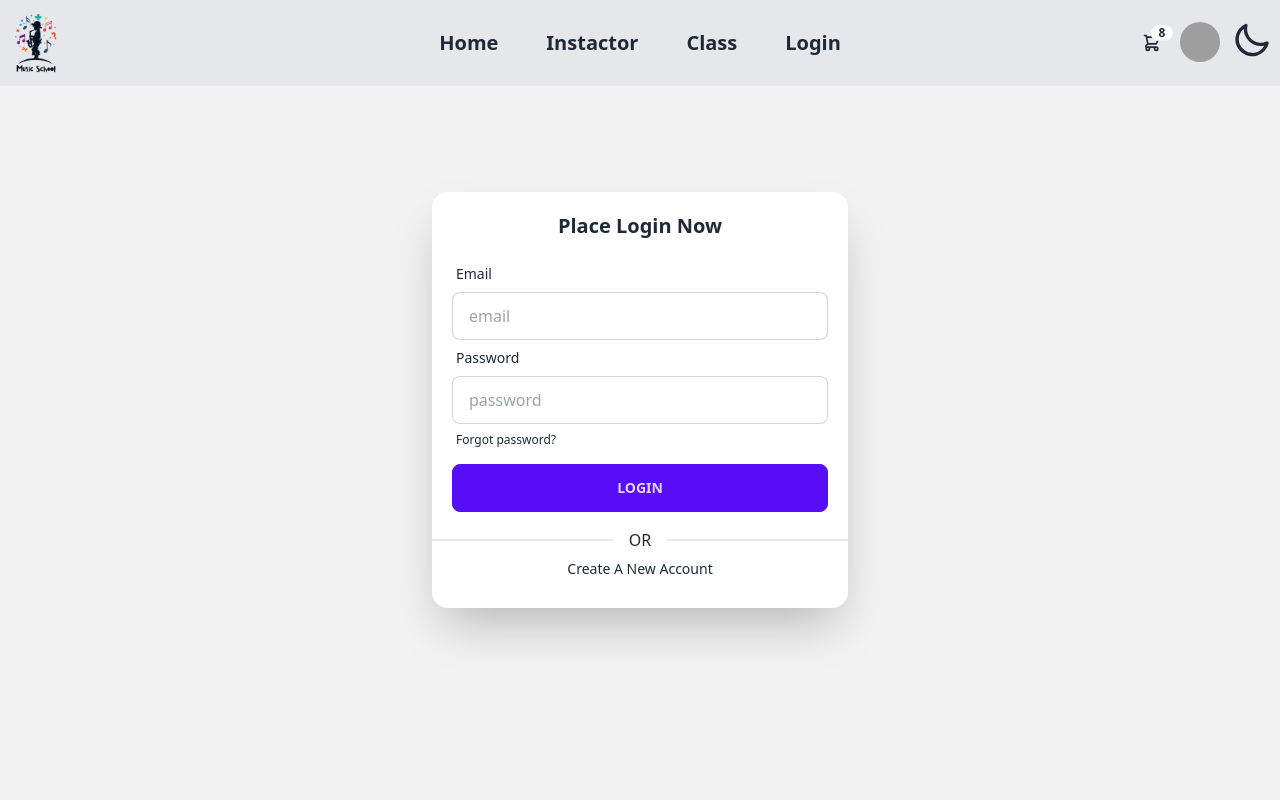
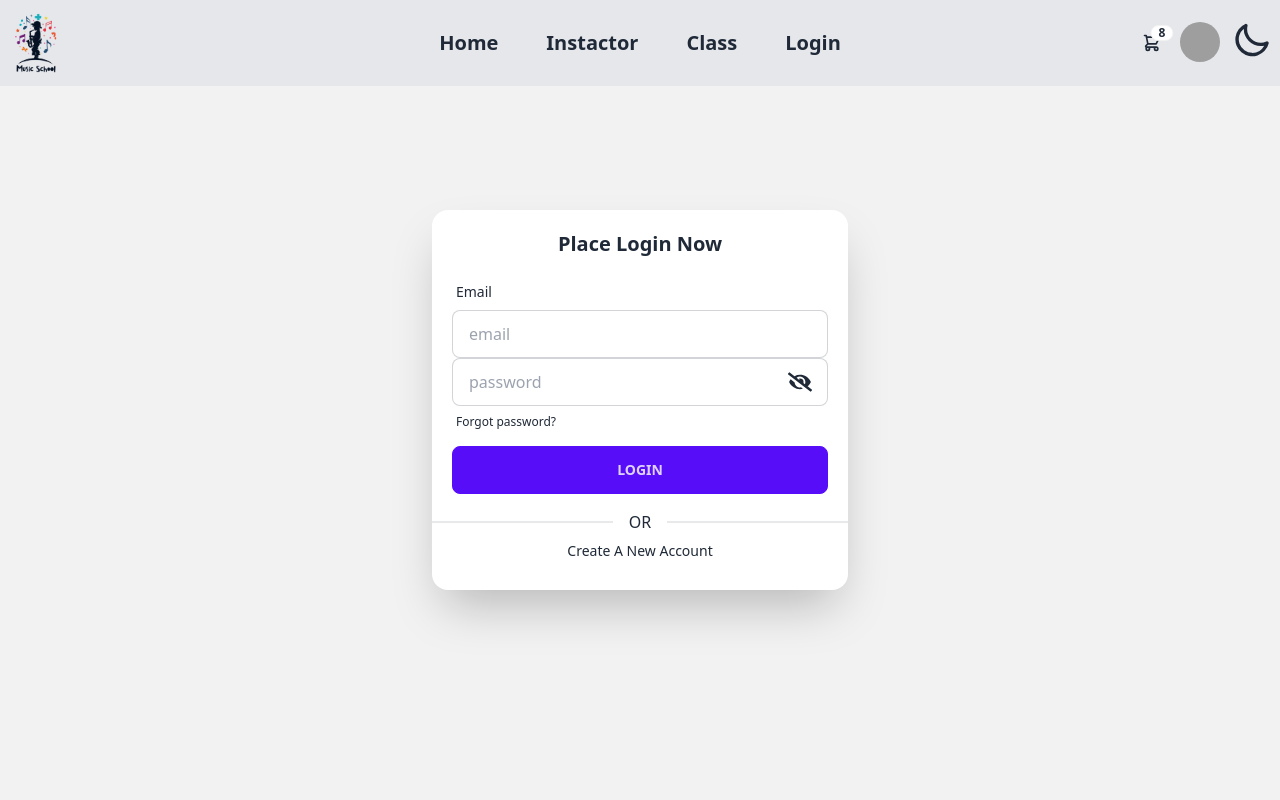
Before and after one commit to Sohel-Developer/music-school-clint, a React (Vite) app: page /login in a window 1280 px wide. Shown: the top 800 px of the page. Built offline with nearby package versions, Linux system fonts and the light colour scheme; grey boxes are pictures that could not be loaded.

Commit message:
Login Page password hide show system added

```diff
--- a/src/pages/Login/Login.jsx
+++ b/src/pages/Login/Login.jsx
@@ -1,10 +1,18 @@
-import React from 'react';
+import React, { useState } from 'react';
 import { useForm } from 'react-hook-form';
 import { Link } from 'react-router-dom';
 
+import { FaEye, FaEyeSlash } from "react-icons/fa";
+
 const Login = () => {
 
-    const { register, handleSubmit, watch, formState: { errors } } = useForm();
+    const { register, handleSubmit, formState: { errors } } = useForm();
+
+    const [passwordVisible, setPasswordVisible] = useState(false);
+
+    const handlePasswordToggle = () => {
+        setPasswordVisible(!passwordVisible);
+    };
 
     const handleLogin = (data) => {
         // TODO: Login Implement In Firebase
@@ -30,10 +38,12 @@ const Login = () => {
                                 <input {...register("email")} type="email" placeholder="email" className="input input-bordered" />
                             </div>
                             <div className="form-control">
-                                <label className="label">
-                                    <span className="label-text">Password</span>
-                                </label>
-                                <input {...register("password")} type="password" placeholder="password" className="input input-bordered" />
+                                <div className='relative'>
+                                    <input  {...register("password")} type={passwordVisible ? 'text' : 'password'} placeholder="password" className="input input-bordered w-full" />
+                                    <button className='absolute right-4 top-3  ' onClick={handlePasswordToggle}>
+                                        {passwordVisible ? <FaEye className='text-2xl'></FaEye> : <FaEyeSlash className='text-2xl'></FaEyeSlash>}
+                                    </button>
+                                </div>
                                 <label className="label">
                                     <a href="#" className="label-text-alt link link-hover">Forgot password?</a>
                                 </label>
--- a/src/pages/SignUp/SignUp.jsx
+++ b/src/pages/SignUp/SignUp.jsx
@@ -9,7 +9,7 @@ import { FaEye, FaEyeSlash } from "react-icons/fa";
 const SignUp = () => {
 
 
-    const { register, handleSubmit, watch, formState: { errors } } = useForm();
+    const { register, handleSubmit, formState: { errors } } = useForm();
 
     const [passwordVisible, setPasswordVisible] = useState(false);
 
@@ -67,7 +67,7 @@ const SignUp = () => {
                                 </label>
                             </div>
                             <div className="form-control mt-2">
-                                <input type='submit' className="btn btn-primary" value="Login" />
+                                <input type='submit' className="btn btn-primary" value="SignUp" />
                             </div>
                         </form>
                         <div className="divider m-0">OR</div>
```
